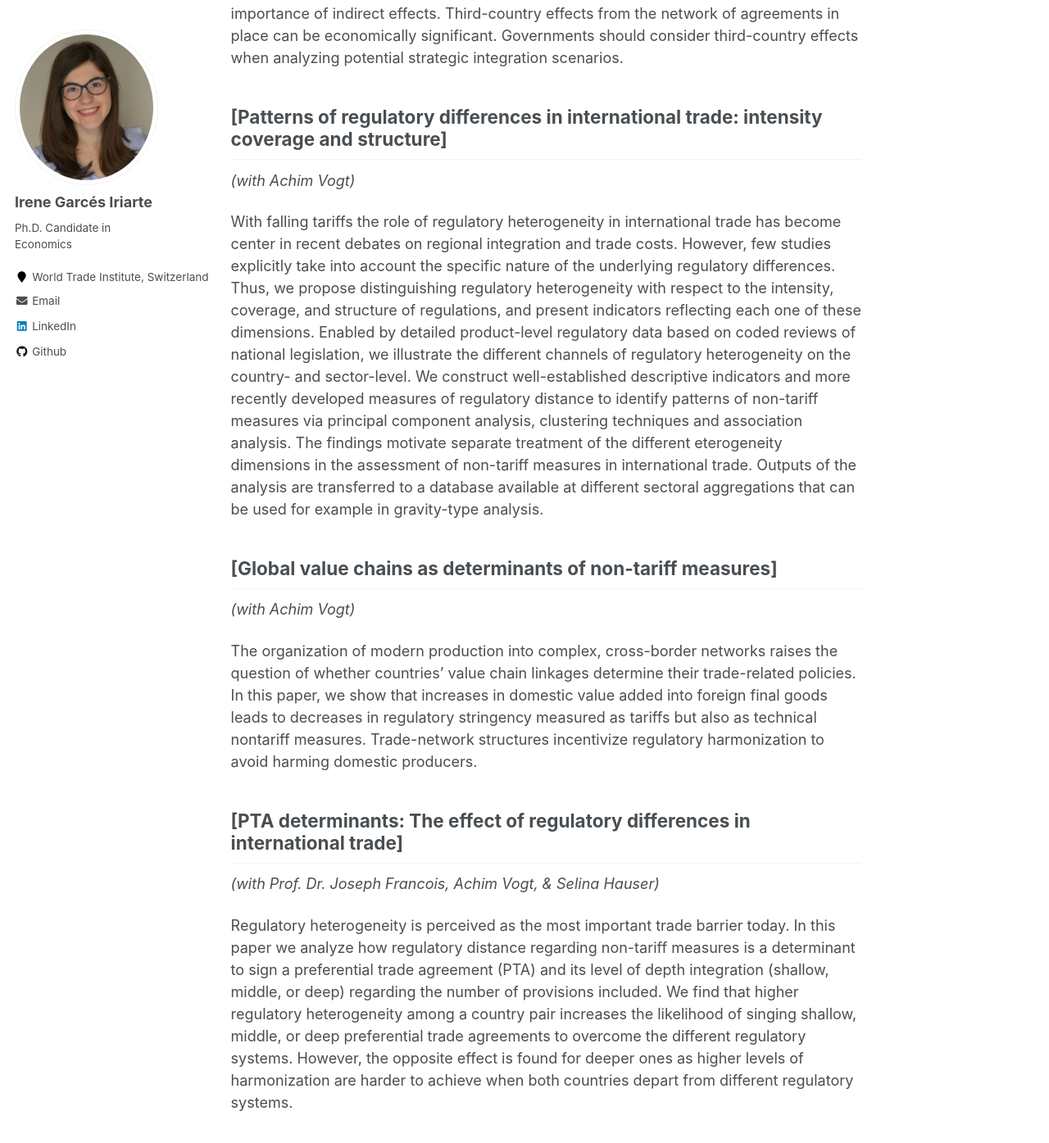
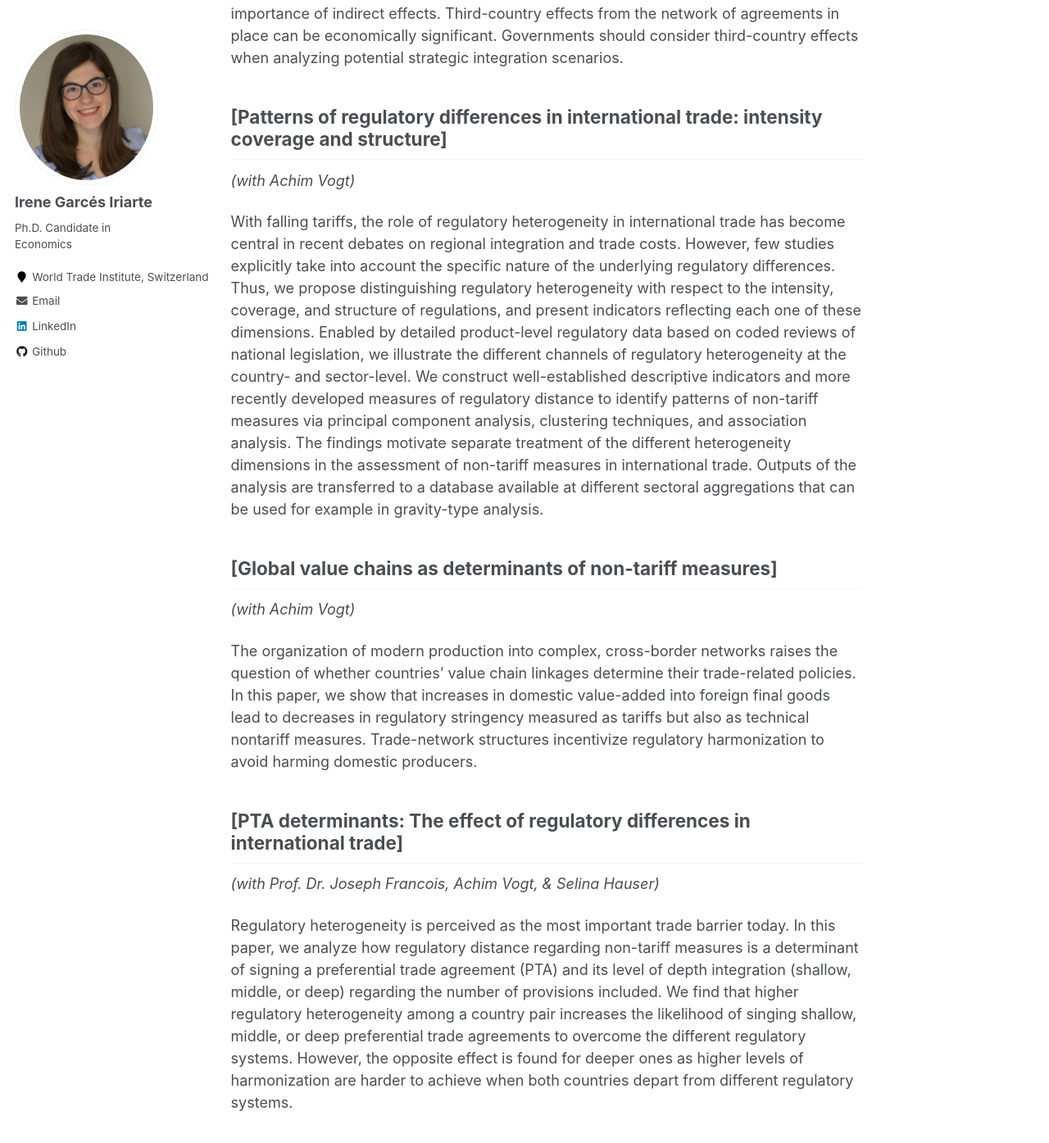
Before and after one commit to IreneGarces/irenegarces.github.io, a Jekyll site: the page built from _pages/research.md, in a window 1280 px wide and 1400 px high, scrolled down 492 px. Shown: the top 1395 px of the window at 82% size. Built offline with Jekyll 4.4.1, drawn with Linux system fonts in a browser that asks for light colours; some of the changed text lies outside the part shown.

Commit message:
Update research.md

```diff
--- a/_pages/research.md
+++ b/_pages/research.md
@@ -26,23 +26,23 @@ significant. Governments should consider third-country effects when analyzing po
 ## [Patterns of regulatory differences in international trade: intensity coverage and structure]
 *(with Achim Vogt)*
 
-With falling tariffs the role of regulatory heterogeneity in international trade has become center in recent debates on regional integration and trade costs.
+With falling tariffs, the role of regulatory heterogeneity in international trade has become central in recent debates on regional integration and trade costs.
 However, few studies explicitly take into account the specific nature of the underlying regulatory differences. Thus, we propose distinguishing regulatory
 heterogeneity with respect to the intensity, coverage, and structure of regulations, and present indicators reflecting each one of these dimensions.
 Enabled by detailed product-level regulatory data based on coded reviews of national legislation, we illustrate the different channels of regulatory heterogeneity
-on the country- and sector-level. We construct well-established descriptive indicators and more recently developed measures of regulatory distance to identify patterns of non-tariff measures via principal component analysis, clustering techniques and association analysis. The findings motivate separate treatment of the different eterogeneity dimensions in  the assessment of non-tariff measures in international trade. Outputs of the analysis are transferred to a database available at different sectoral aggregations that can be used for example in gravity-type analysis.
+at the country- and sector-level. We construct well-established descriptive indicators and more recently developed measures of regulatory distance to identify patterns of non-tariff measures via principal component analysis, clustering techniques, and association analysis. The findings motivate separate treatment of the different heterogeneity dimensions in  the assessment of non-tariff measures in international trade. Outputs of the analysis are transferred to a database available at different sectoral aggregations that can be used for example in gravity-type analysis.
 
 ## [Global value chains as determinants of non-tariff measures]
 *(with Achim Vogt)*
 
 The organization of modern production into complex, cross-border networks raises the question of whether countries’ value chain linkages determine their trade-related
-policies. In this paper, we show that increases in domestic value added into foreign final goods leads to decreases in regulatory stringency measured as tariffs but
+policies. In this paper, we show that increases in domestic value-added into foreign final goods lead to decreases in regulatory stringency measured as tariffs but
 also as technical nontariff measures. Trade-network structures incentivize regulatory harmonization to avoid harming domestic producers.
 
 ## [PTA determinants: The effect of regulatory differences in international trade]
 *(with Prof. Dr. Joseph Francois, Achim Vogt, & Selina Hauser)*
 
-Regulatory heterogeneity is perceived as the most important trade barrier today. In this paper we analyze how regulatory distance regarding non-tariff measures is a determinant to sign a preferential trade agreement (PTA) and its level of depth integration (shallow, middle, or deep) regarding the number of provisions included.
+Regulatory heterogeneity is perceived as the most important trade barrier today. In this paper, we analyze how regulatory distance regarding non-tariff measures is a determinant of signing a preferential trade agreement (PTA) and its level of depth integration (shallow, middle, or deep) regarding the number of provisions included.
 We find that higher regulatory heterogeneity among a country pair increases the likelihood of singing shallow, middle, or deep preferential trade agreements to
 overcome the different regulatory systems. However, the opposite effect is found for deeper ones as higher levels of harmonization are harder to achieve when both
 countries depart from different regulatory systems.
```
Also changed, not shown: other parts of _pages/research.md (+2 -2 lines).
